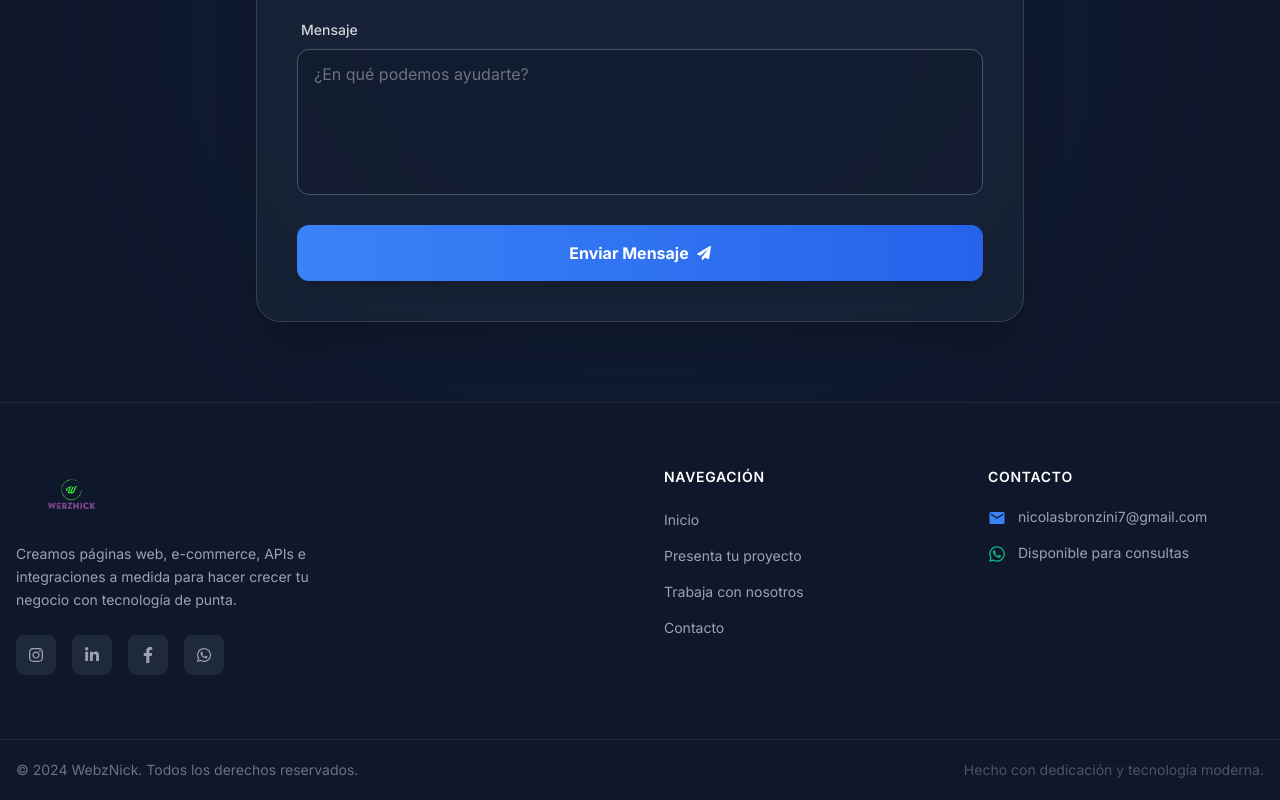
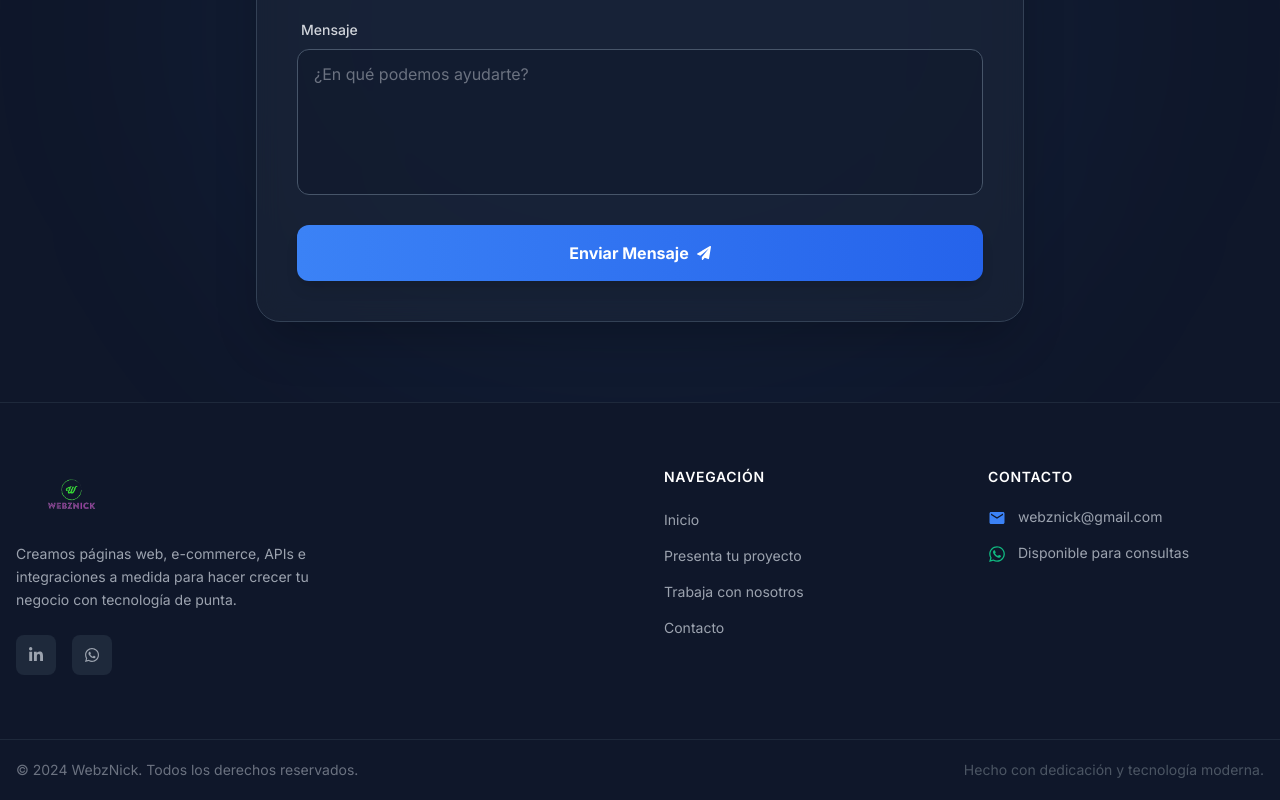
Before and after one commit to NicolasBronzini/Front-WebzNicksx, a React (Vite) app: page /contact in a window 1280 px wide. Shown: the part 828-1628 px from the top of the page. Built offline with nearby package versions, Linux system fonts and the light colour scheme.

Commit message:
Feat/change mail (#16)
* fix: update email recipient in ContactForm, ProyectForm, and Newdevs components

* fix: update email references in Footer, Contact, and Home components

```diff
--- a/src/components/base/footer/Footer.tsx
+++ b/src/components/base/footer/Footer.tsx
@@ -1,6 +1,6 @@
 import { Link } from 'react-router-dom';
 import iconImage from '../../../assets/img/logos/logo.png';
-import { FaFacebookF, FaLinkedinIn, FaInstagram, FaWhatsapp } from 'react-icons/fa';
+import { FaLinkedinIn, FaWhatsapp } from 'react-icons/fa';
 import { MdEmail } from 'react-icons/md';
 
 const Footer = () => {
@@ -21,15 +21,6 @@ const Footer = () => {
             </p>
             <div className="flex gap-4 mt-6">
               <a
-                href="https://instagram.com"
-                target="_blank"
-                rel="noopener noreferrer"
-                aria-label="Instagram"
-                className="w-10 h-10 bg-slate-800 rounded-lg flex items-center justify-center text-gray-400 hover:bg-primary hover:text-white transition-all duration-300"
-              >
-                <FaInstagram />
-              </a>
-              <a
                 href="https://www.linkedin.com/company/webznick"
                 target="_blank"
                 rel="noopener noreferrer"
@@ -37,15 +28,6 @@ const Footer = () => {
                 className="w-10 h-10 bg-slate-800 rounded-lg flex items-center justify-center text-gray-400 hover:bg-primary hover:text-white transition-all duration-300"
               >
                 <FaLinkedinIn />
-              </a>
-              <a
-                href="https://facebook.com"
-                target="_blank"
-                rel="noopener noreferrer"
-                aria-label="Facebook"
-                className="w-10 h-10 bg-slate-800 rounded-lg flex items-center justify-center text-gray-400 hover:bg-primary hover:text-white transition-all duration-300"
-              >
-                <FaFacebookF />
               </a>
               <a
                 href="https://wa.me"
@@ -88,10 +70,10 @@ const Footer = () => {
               <li className="flex items-start gap-3 text-sm text-gray-400">
                 <MdEmail className="text-primary text-lg mt-0.5 flex-shrink-0" />
                 <a
-                  href="mailto:nicolasbronzini7@gmail.com"
+                  href="mailto:webznick@gmail.com"
                   className="hover:text-primary transition-colors break-all"
                 >
-                  nicolasbronzini7@gmail.com
+                  webznick@gmail.com
                 </a>
               </li>
               <li className="flex items-start gap-3 text-sm text-gray-400">
--- a/src/pages/Contact/Contact.tsx
+++ b/src/pages/Contact/Contact.tsx
@@ -9,8 +9,8 @@ const contactInfo = [
   {
     icon: <FaEnvelope />,
     title: 'Email',
-    value: 'nicolasbronzini7@gmail.com',
-    href: 'mailto:nicolasbronzini7@gmail.com',
+    value: 'webznick@gmail.com',
+    href: 'mailto:webznick@gmail.com',
   },
   {
     icon: <FaWhatsapp />,
--- a/src/pages/Home/Home.tsx
+++ b/src/pages/Home/Home.tsx
@@ -16,7 +16,7 @@ const organizationJsonLd = {
   name: 'WebzNick',
   url: 'https://www.webznick.app',
   description: 'Desarrollo de páginas web, e-commerce, APIs e integraciones a medida.',
-  email: 'nicolasbronzini7@gmail.com',
+  email: 'webznick@gmail.com',
   knowsAbout: ['React', 'TypeScript', 'Node.js', 'Desarrollo web', 'E-commerce'],
 };
 
```
